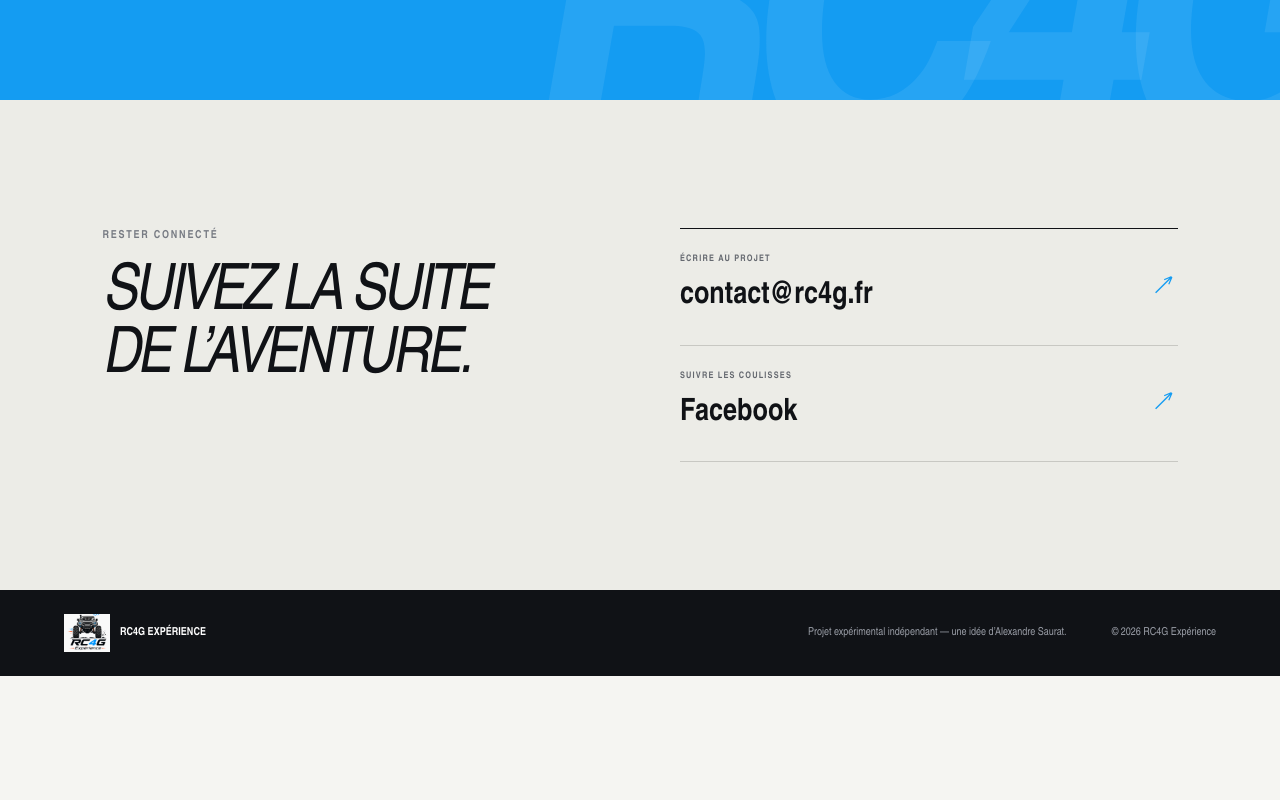
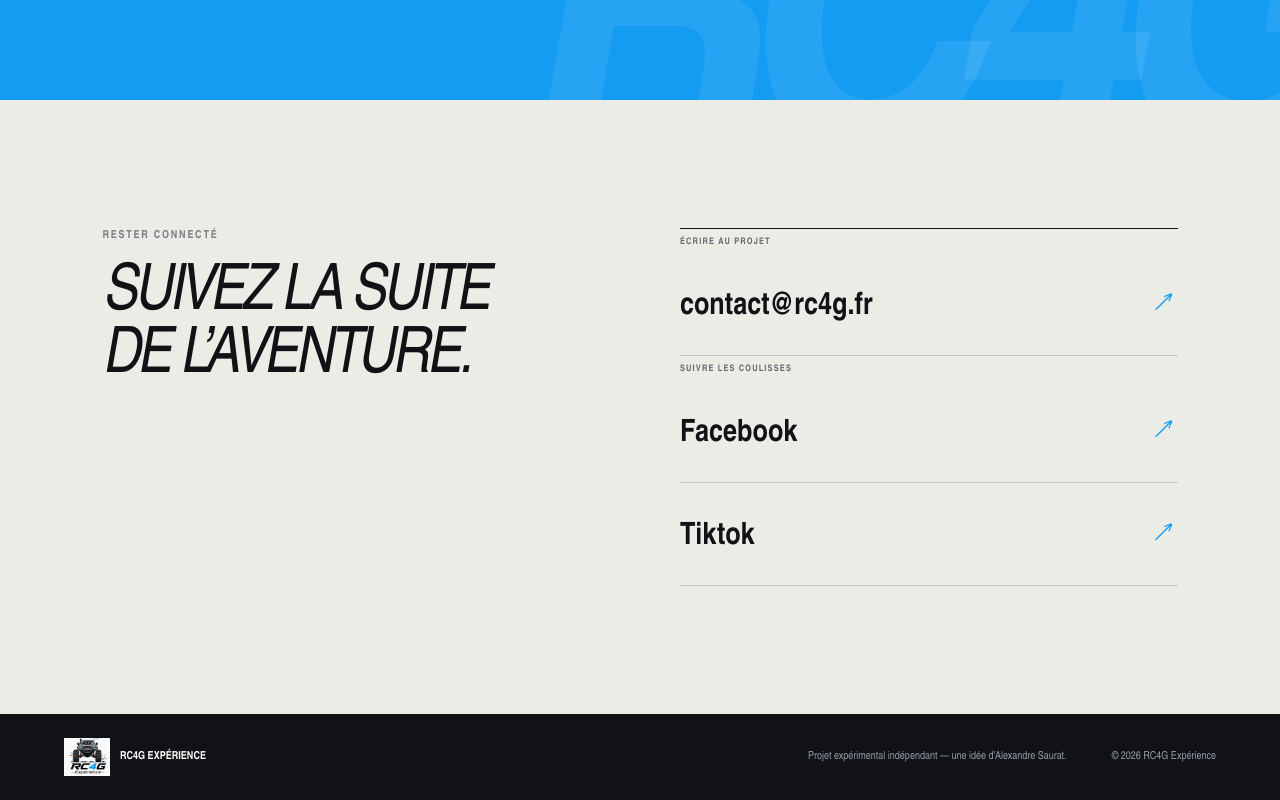
Before and after one commit to RC4Gexperience/RC4G, a Next.js app: page / in a window 1280 px wide. Shown: the part 6178-6978 px from the top of the page. Before the commit the page ends 6854 px from the top, so only its background shows below. Built offline with nearby package versions, Linux system fonts and the light colour scheme.

Commit message:
lien TikTok en plus

```diff
--- a/app/page.tsx
+++ b/app/page.tsx
@@ -1,5 +1,4 @@
 const facebook = {
-  profile: "https://www.facebook.com/profile.php?id=61592446130825",
   posts: [
     ["Unboxing et decouverte", "https://www.facebook.com/reel/1363102938502122/"],
     ["Interface PC et Application", "https://www.facebook.com/reel/4318260528386426/"],
@@ -24,6 +23,11 @@ const milestones = [
   ["À venir", "Caméra pan-tilt", "Une caméra motorisée et une électronique protégée prendront place sous la carrosserie."],
   ["À terme", "Lunettes FPV et volant", "Pour une immersion totale avec un poste de pilotage complet. Lunettes FPV ou écran panoramique"],
 ];
+
+const social = {
+  facebook: "https://www.facebook.com/profile.php?id=61592446130825",
+  tiktok: "https://www.tiktok.com/@rc4g_experience"
+};
 
 export default function Home() {
   return (
@@ -53,7 +57,7 @@ export default function Home() {
           </p>
           <div className="hero-actions">
             <a className="button primary" href="#projet">Découvrir le projet <span>↘</span></a>
-            <a className="button ghost" href={facebook.profile} target="_blank" rel="noreferrer">Suivre l’aventure <span>↗</span></a>
+            <a className="button ghost" href={social.facebook} target="_blank" rel="noreferrer">Suivre l’aventure <span>↗</span></a>
           </div>
           <div className="hero-stats">
             <div><strong>4G</strong><span>Connexion distante</span></div>
@@ -180,7 +184,7 @@ export default function Home() {
           </div>
           <div>
             <p>Essais, avancées, erreurs et bonnes surprises : je partage la construction du projet au fur et à mesure sur Facebook.</p>
-            <a className="text-link" href={facebook.profile} target="_blank" rel="noreferrer">Voir la page RC4G Expérience ↗</a>
+            <a className="text-link" href={social.facebook} target="_blank" rel="noreferrer">Voir la page RC4G Expérience ↗</a>
           </div>
         </div>
         <div className="post-grid">
@@ -226,14 +230,18 @@ export default function Home() {
           <h2>Suivez la suite<br />de l’aventure.</h2>
         </div>
         <div className="contact-actions">
+          <small>ÉCRIRE AU PROJET</small>
           <a href="mailto:contact@rc4g.fr">
-            <small>ÉCRIRE AU PROJET</small>
-            <strong>contact@rc4g.fr</strong>
+           <strong>contact@rc4g.fr</strong>
             <span>↗</span>
           </a>
-          <a href={facebook.profile} target="_blank" rel="noreferrer">
-            <small>SUIVRE LES COULISSES</small>
+          <small>SUIVRE LES COULISSES</small>
+          <a href={social.facebook} target="_blank" rel="noreferrer">
             <strong>Facebook</strong>
+            <span>↗</span>
+          </a>
+           <a href={social.tiktok} target="_blank" rel="noreferrer">
+            <strong>Tiktok</strong>
             <span>↗</span>
           </a>
         </div>
```
